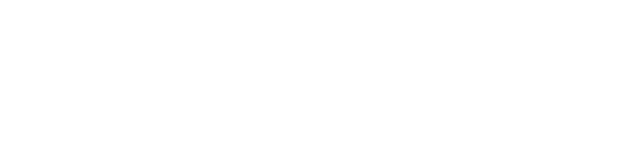
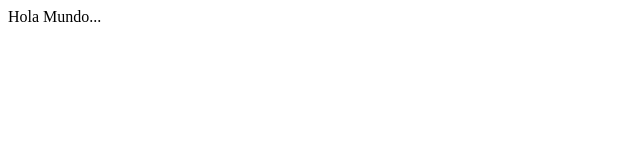
Before and after one commit to Codo-a-Codo-4-0-Comision-22013/clase-3, a plain HTML site: page index.html in a window 1280 px wide. Shown: the whole page, without its empty margins (0-640 px from the left). Drawn offline with Linux system fonts and the light colour scheme.

```diff
--- a/index.html
+++ b/index.html
@@ -7,6 +7,7 @@
     <title>Clase 03</title>
 </head>
 <body>
+    Hola Mundo...
     <script>
         var a = 10;
         var b = 20;
```
